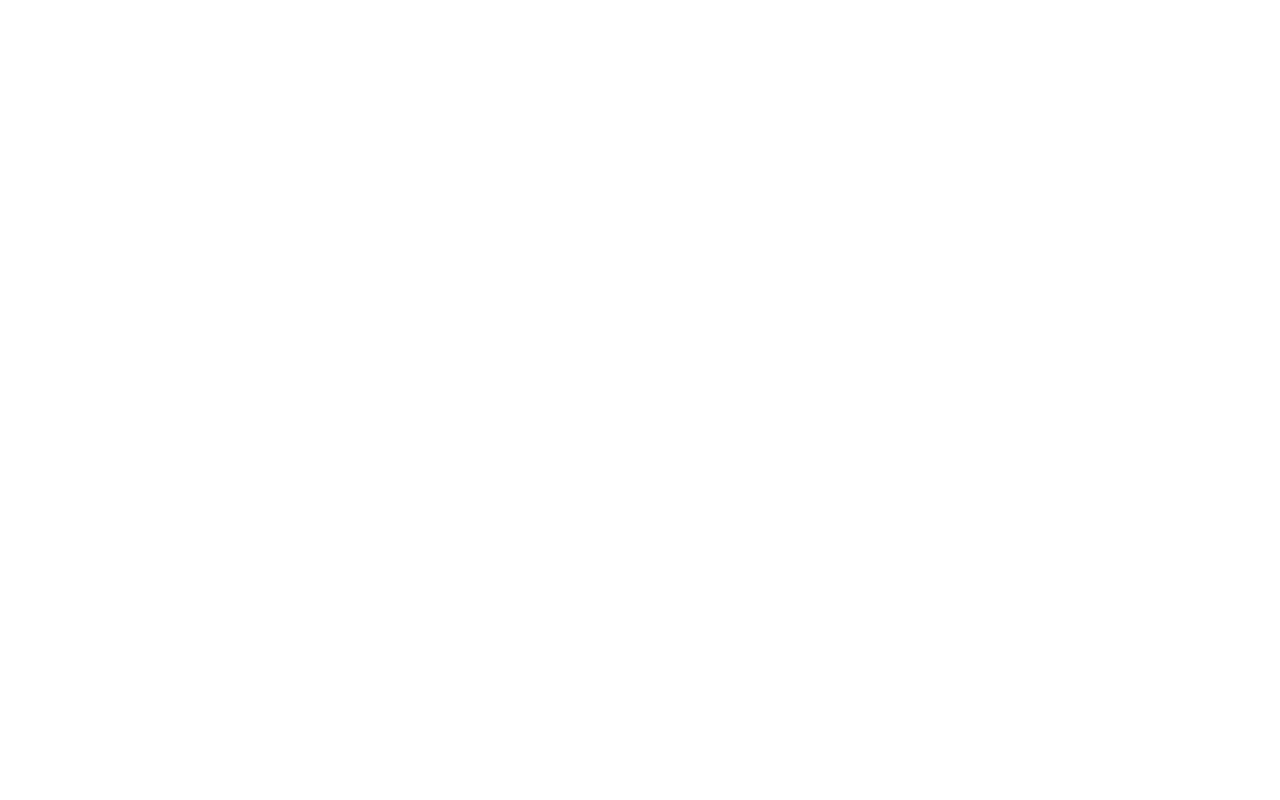
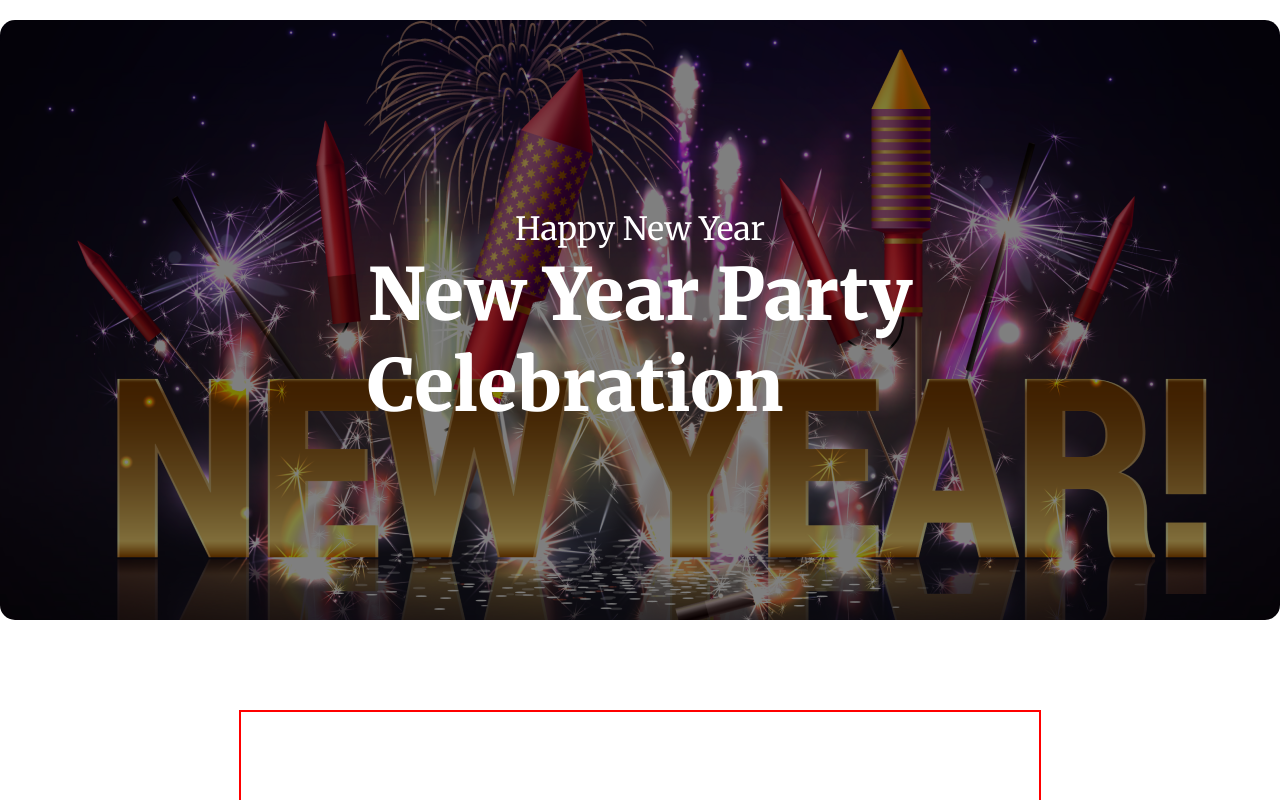
Before and after one commit to farihaa1/landing-page, a plain HTML site: page index.html in a window 1280 px wide. Shown: the top 800 px of the page. Drawn offline with Linux system fonts and the light colour scheme.

Commit message:
banner section done

```diff
--- a/index.html
+++ b/index.html
@@ -7,9 +7,19 @@
     <link rel="stylesheet" href="./style.css">
 </head>
 <body>
-    <header class="banner-container"></header>
-    <main></main>
+    <header class="banner-container">
+        <div class="banner-content">
+            <p>Happy New Year</p>
+            <h1>New Year Party<br>Celebration</h1>
+
+        </div>
+
+    </header>
+    <main>
+        <!--65%-section-starts-here-->
+        <section class="second-section"></section>
+    </main>
     <footer></footer>
 
 </body>
-</html><div class=""></div>
+</html>
--- a/style.css
+++ b/style.css
@@ -1,5 +1,51 @@
 @import url('https://fonts.googleapis.com/css2?family=Merriweather:ital,wght@0,300;0,400;0,700;0,900;1,300;1,400;1,700;1,900&display=swap');
-
+*{
+    box-sizing: border-box;
+    margin: 0;
+    padding: 0;
+}
 body{
     font-family: "Merriweather", serif;
 }
+.banner-container{
+    max-width: 1320px;
+    margin: 0 auto;
+    /* border: 2px solid red; */
+    border-radius: 15px;
+    border-color: none;
+    min-height: 600px;
+    margin-top: 20px;
+    background-color: rgba(0,0,0,0.5);
+    background-image: url(./images/Banner\ Image.png);
+    background-position: center;
+    background-repeat: no-repeat;
+    background-size: cover;
+    background-blend-mode: overlay;
+}
+.banner-content{
+    display: flex;
+    flex-direction: column;
+    justify-content: center;
+    height: 600px;
+    align-items: center;
+
+}
+.banner-content p,h1{
+    color: white;
+}
+.banner-content p{
+    font-size: 32px;
+    font-weight: 400;
+}
+.banner-content h1{
+    font-size: 72px;
+    font-weight: 900;
+}
+/* 65%-section-starts-here */
+.second-section{
+    width:802.9px;
+    height: 806px;
+    margin:0 auto;
+    margin-top: 90px;
+    border: 2px solid red;
+}
```
